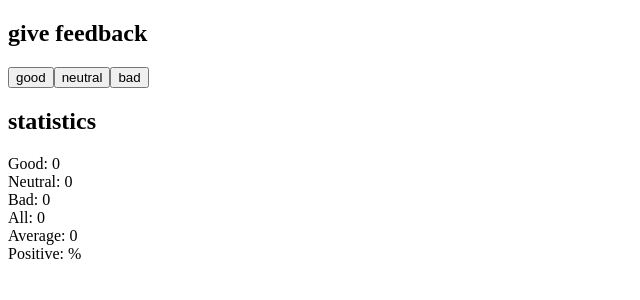
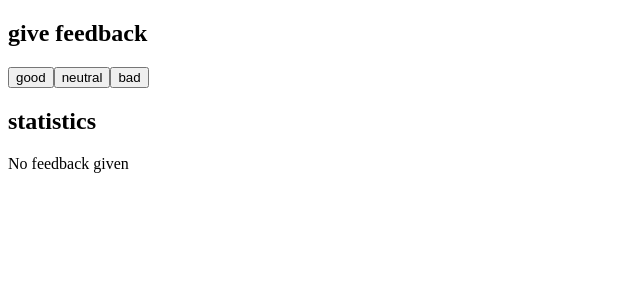
Before and after one commit to mnemicon/fullstackopen-palautukset, a React (Create React App) app in the folder osa01/unicafe/: page / in a window 1280 px wide. Shown: the top 300 px of the page, without its empty margins (0-640 px from the left). Built offline with nearby package versions, Linux system fonts and the light colour scheme.

Commit message:
Add Part 1.9 unicafe

```diff
--- a/osa01/unicafe/src/App.js
+++ b/osa01/unicafe/src/App.js
@@ -6,9 +6,13 @@ import { useState } from "react";
 
 const Statistics = (props) => {
   console.log(props);
+  if (props.all === 0) {
+    return (
+    <p>No feedback given</p>
+    )
+  }
   return (
   <div>
-    <h2>statistics</h2>
     Good: {props.good} <br />
     Neutral: {props.neutral} <br />
     Bad: {props.bad} <br />
@@ -18,7 +22,6 @@ const Statistics = (props) => {
   </div>
   )
 }
-
 
 const App = () => {
   const [good, setGood] = useState(0);
@@ -66,7 +69,7 @@ const App = () => {
       <button onClick={handleGoodClick}>good</button>
       <button onClick={handleNeutralClick}>neutral</button>
       <button onClick={handleBadClick}>bad</button>
-      {/* <h2>statistics</h2> */}
+      <h2>statistics</h2>
       <Statistics good={good} neutral={neutral} bad={bad} all={all} average={average} positive={positive} />
     </div>
   )
```
